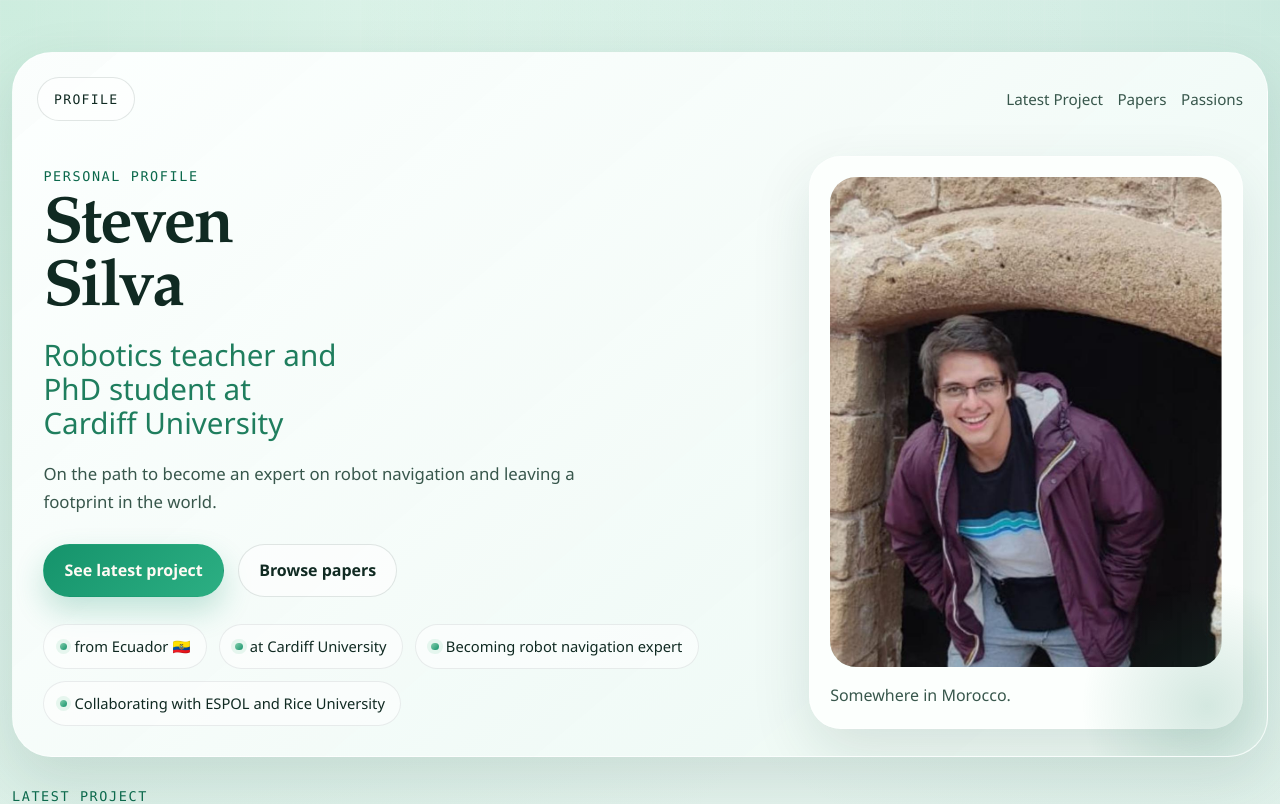
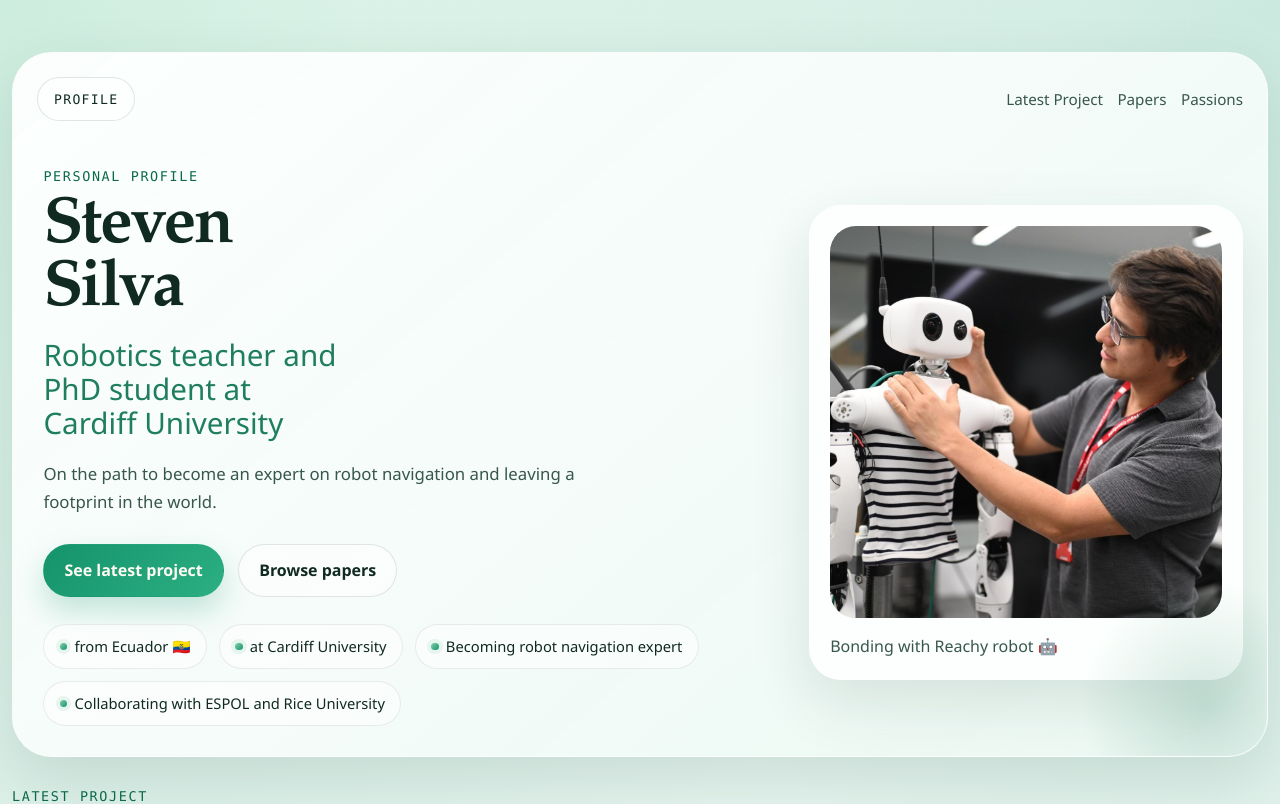
Before and after one commit to sasilva1998/sasilva1998.github.io, a React (Vite) app: page / in a window 1280 px wide. Shown: the top 804 px of the page. Built offline with nearby package versions, Linux system fonts and the light colour scheme.

Commit message:
better pic and size

```diff
--- a/src/data/siteData.js
+++ b/src/data/siteData.js
@@ -5,7 +5,7 @@ export const siteData = {
   intro:
     "On the path to become an expert on robot navigation and leaving a footprint in the world.",
   photoCaption:
-    "Somewhere in Morocco.",
+    "Bonding with Reachy robot 🤖",
   quickFacts: [
     "from Ecuador 🇪🇨",
     "at Cardiff University",
--- a/src/styles.css
+++ b/src/styles.css
@@ -287,7 +287,7 @@ h1 {
 
 .portrait-frame {
   position: relative;
-  aspect-ratio: 0.8;
+  aspect-ratio: 1.0;
   overflow: hidden;
   border-radius: calc(var(--radius-lg) - 6px);
   background:
```
Also changed, not shown: public/profilePic.jpg.
